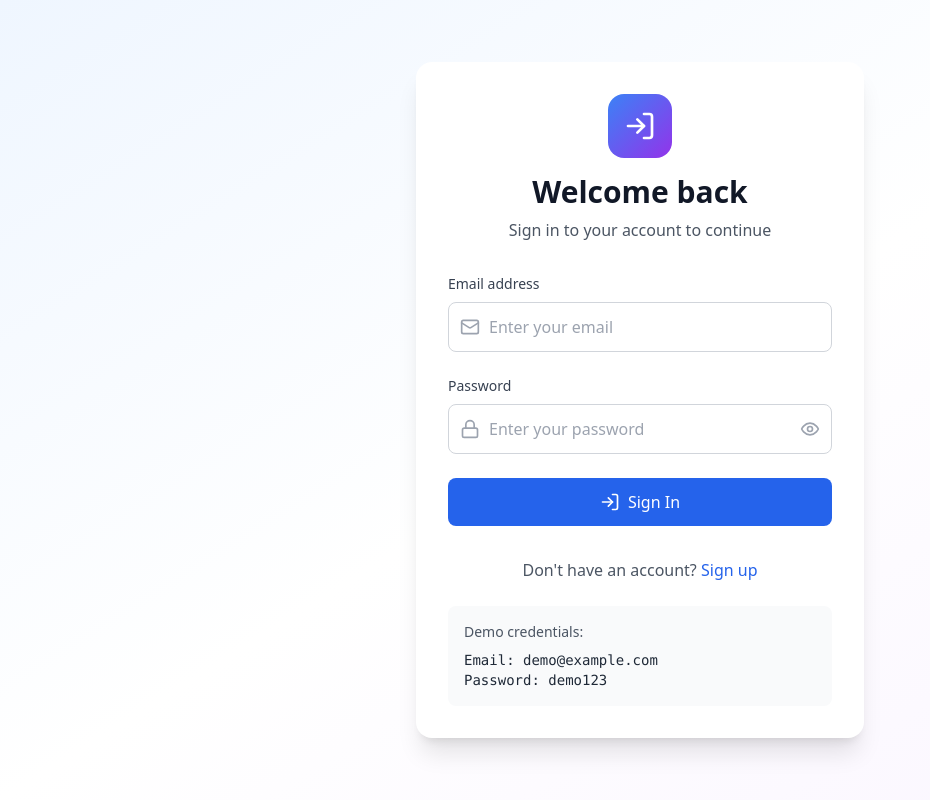
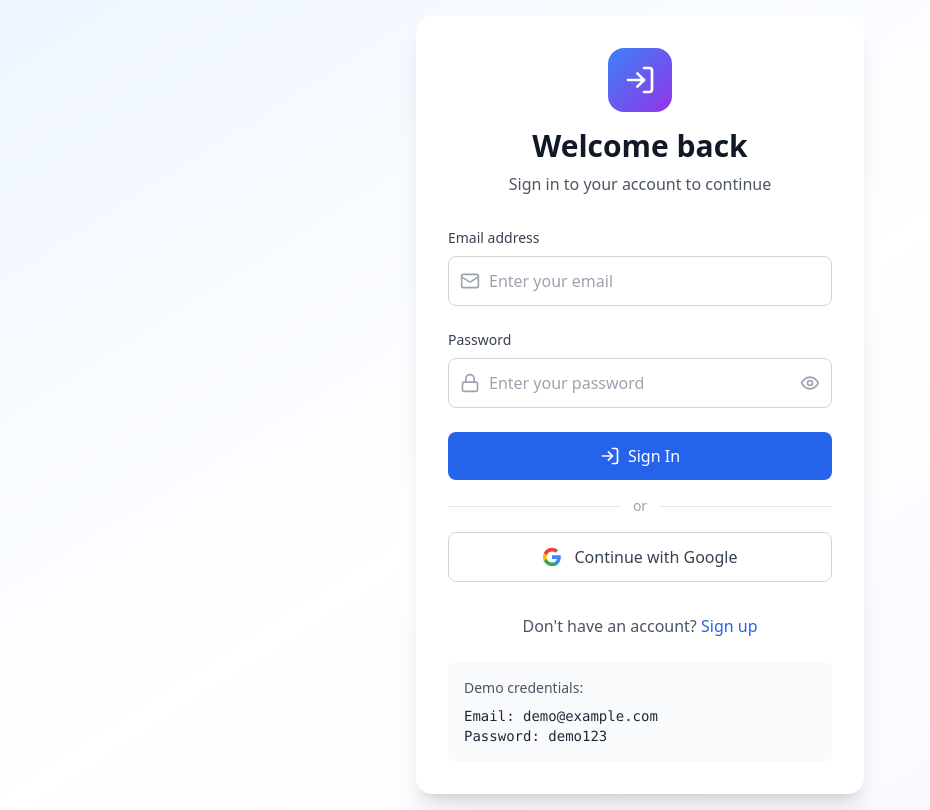
Before and after one commit to Fitibaldi/CashKarma, a React (Vite) app: page / in a window 1280 px wide. Shown: the whole page, without its empty margins (0-930 px from the left). Built offline with nearby package versions, Linux system fonts and the light colour scheme; no server answers.

Commit message:
Implemented Google Authentication

```diff
--- a/src/components/LoginForm.tsx
+++ b/src/components/LoginForm.tsx
@@ -7,13 +7,14 @@
 }
 
 export const LoginForm: React.FC<LoginFormProps> = ({ onSwitchToRegister }) => {
-  const { login } = useAuth();
+  const { login, loginWithGoogle } = useAuth();
   const [formData, setFormData] = useState({
     email: '',
     password: ''
   });
   const [showPassword, setShowPassword] = useState(false);
   const [loading, setLoading] = useState(false);
+  const [googleLoading, setGoogleLoading] = useState(false);
   const [error, setError] = useState('');
 
   const handleSubmit = async (e: React.FormEvent) => {
@@ -27,6 +28,17 @@
       setError(err instanceof Error ? err.message : 'Login failed');
     } finally {
       setLoading(false);
+    }
+  };
+
+  const handleGoogleLogin = async () => {
+    setGoogleLoading(true);
+    setError('');
+    try {
+      await loginWithGoogle();
+    } catch (err) {
+      setError(err instanceof Error ? err.message : 'Google sign-in failed');
+      setGoogleLoading(false);
     }
   };
 
@@ -115,6 +127,33 @@
         </button>
       </form>
 
+      <div className="mt-4 flex items-center gap-3">
+        <div className="flex-1 h-px bg-gray-200" />
+        <span className="text-sm text-gray-400">or</span>
+        <div className="flex-1 h-px bg-gray-200" />
+      </div>
+
+      <button
+        type="button"
+        onClick={handleGoogleLogin}
+        disabled={googleLoading}
+        className="mt-4 w-full border border-gray-300 hover:border-gray-400 bg-white hover:bg-gray-50 disabled:opacity-50 text-gray-700 py-3 px-4 rounded-lg font-medium transition-colors flex items-center justify-center space-x-3"
+      >
+        {googleLoading ? (
+          <div className="w-5 h-5 border-2 border-gray-400 border-t-transparent rounded-full animate-spin" />
+        ) : (
+          <>
+            <svg className="w-5 h-5" viewBox="0 0 24 24">
+              <path fill="#4285F4" d="M22.56 12.25c0-.78-.07-1.53-.2-2.25H12v4.26h5.92c-.26 1.37-1.04 2.53-2.21 3.31v2.77h3.57c2.08-1.92 3.28-4.74 3.28-8.09z"/>
+              <path fill="#34A853" d="M12 23c2.97 0 5.46-.98 7.28-2.66l-3.57-2.77c-.98.66-2.23 1.06-3.71 1.06-2.86 0-5.29-1.93-6.16-4.53H2.18v2.84C3.99 20.53 7.7 23 12 23z"/>
+              <path fill="#FBBC05" d="M5.84 14.09c-.22-.66-.35-1.36-.35-2.09s.13-1.43.35-2.09V7.07H2.18C1.43 8.55 1 10.22 1 12s.43 3.45 1.18 4.93l3.66-2.84z"/>
+              <path fill="#EA4335" d="M12 5.38c1.62 0 3.06.56 4.21 1.64l3.15-3.15C17.45 2.09 14.97 1 12 1 7.7 1 3.99 3.47 2.18 7.07l3.66 2.84c.87-2.6 3.3-4.53 6.16-4.53z"/>
+            </svg>
+            <span>Continue with Google</span>
+          </>
+        )}
+      </button>
+
       <div className="mt-8 text-center">
         <p className="text-gray-600">
           Don't have an account?{' '}
--- a/src/components/RegisterForm.tsx
+++ b/src/components/RegisterForm.tsx
@@ -7,7 +7,7 @@
 }
 
 export const RegisterForm: React.FC<RegisterFormProps> = ({ onSwitchToLogin }) => {
-  const { register } = useAuth();
+  const { register, loginWithGoogle } = useAuth();
   const [formData, setFormData] = useState({
     firstName: '',
     lastName: '',
@@ -18,6 +18,7 @@
   const [showPassword, setShowPassword] = useState(false);
   const [showConfirmPassword, setShowConfirmPassword] = useState(false);
   const [loading, setLoading] = useState(false);
+  const [googleLoading, setGoogleLoading] = useState(false);
   const [error, setError] = useState('');
 
   const handleSubmit = async (e: React.FormEvent) => {
@@ -44,6 +45,17 @@
       setError(err instanceof Error ? err.message : 'Registration failed');
     } finally {
       setLoading(false);
+    }
+  };
+
+  const handleGoogleSignUp = async () => {
+    setGoogleLoading(true);
+    setError('');
+    try {
+      await loginWithGoogle();
+    } catch (err) {
+      setError(err instanceof Error ? err.message : 'Google sign-up failed');
+      setGoogleLoading(false);
     }
   };
 
@@ -199,6 +211,33 @@
         </button>
       </form>
 
+      <div className="mt-4 flex items-center gap-3">
+        <div className="flex-1 h-px bg-gray-200" />
+        <span className="text-sm text-gray-400">or</span>
+        <div className="flex-1 h-px bg-gray-200" />
+      </div>
+
+      <button
+        type="button"
+        onClick={handleGoogleSignUp}
+        disabled={googleLoading}
+        className="mt-4 w-full border border-gray-300 hover:border-gray-400 bg-white hover:bg-gray-50 disabled:opacity-50 text-gray-700 py-3 px-4 rounded-lg font-medium transition-colors flex items-center justify-center space-x-3"
+      >
+        {googleLoading ? (
+          <div className="w-5 h-5 border-2 border-gray-400 border-t-transparent rounded-full animate-spin" />
+        ) : (
+          <>
+            <svg className="w-5 h-5" viewBox="0 0 24 24">
+              <path fill="#4285F4" d="M22.56 12.25c0-.78-.07-1.53-.2-2.25H12v4.26h5.92c-.26 1.37-1.04 2.53-2.21 3.31v2.77h3.57c2.08-1.92 3.28-4.74 3.28-8.09z"/>
+              <path fill="#34A853" d="M12 23c2.97 0 5.46-.98 7.28-2.66l-3.57-2.77c-.98.66-2.23 1.06-3.71 1.06-2.86 0-5.29-1.93-6.16-4.53H2.18v2.84C3.99 20.53 7.7 23 12 23z"/>
+              <path fill="#FBBC05" d="M5.84 14.09c-.22-.66-.35-1.36-.35-2.09s.13-1.43.35-2.09V7.07H2.18C1.43 8.55 1 10.22 1 12s.43 3.45 1.18 4.93l3.66-2.84z"/>
+              <path fill="#EA4335" d="M12 5.38c1.62 0 3.06.56 4.21 1.64l3.15-3.15C17.45 2.09 14.97 1 12 1 7.7 1 3.99 3.47 2.18 7.07l3.66 2.84c.87-2.6 3.3-4.53 6.16-4.53z"/>
+            </svg>
+            <span>Sign up with Google</span>
+          </>
+        )}
+      </button>
+
       <div className="mt-8 text-center">
         <p className="text-gray-600">
           Already have an account?{' '}
--- a/src/contexts/AuthContext.tsx
+++ b/src/contexts/AuthContext.tsx
@@ -1,6 +1,6 @@
 import React, { createContext, useContext, useState, useEffect, ReactNode } from 'react'
 import { User, LoginCredentials, RegisterCredentials, AuthContextType } from '../types/auth'
-import { authenticateUser, registerUser, updateUserProfile, signOut } from '../utils/auth'
+import { authenticateUser, registerUser, updateUserProfile, signOut, signInWithGoogle } from '../utils/auth'
 import { supabase } from '../lib/supabase'
 
 type ProfileRow = { id: string; email: string; first_name: string; last_name: string; created_at: string; avatar_url: string | null; currency: string | null }
@@ -34,11 +34,32 @@
 
         if (session?.user && (event === 'SIGNED_IN' || event === 'INITIAL_SESSION')) {
           try {
-            const result = await supabase
+            let result = await supabase
               .from('profiles')
               .select('*')
               .eq('id', session.user.id)
               .single()
+
+            // For OAuth users (e.g. Google), create profile if it doesn't exist
+            if (result.error && session.user.app_metadata?.provider !== 'email') {
+              const meta = session.user.user_metadata
+              const fullName: string = meta?.full_name ?? meta?.name ?? ''
+              const [firstName = '', ...rest] = fullName.split(' ')
+              const lastName = rest.join(' ')
+              await supabase.from('profiles').insert({
+                id: session.user.id,
+                email: session.user.email ?? '',
+                first_name: meta?.given_name ?? firstName,
+                last_name: meta?.family_name ?? lastName,
+                avatar_url: meta?.avatar_url ?? meta?.picture ?? null,
+              })
+              result = await supabase
+                .from('profiles')
+                .select('*')
+                .eq('id', session.user.id)
+                .single()
+            }
+
             const profile = result.data as ProfileRow | null
             if (profile) {
               setUser({
@@ -74,6 +95,11 @@
     // onAuthStateChange fires SIGNED_IN and sets user state
   }
 
+  const loginWithGoogle = async (): Promise<void> => {
+    await signInWithGoogle()
+    // Supabase redirects to Google; onAuthStateChange handles the rest after redirect
+  }
+
   const logout = async (): Promise<void> => {
     await signOut()
     // onAuthStateChange fires SIGNED_OUT and clears user state
@@ -89,6 +115,7 @@
     user,
     login,
     register,
+    loginWithGoogle,
     logout,
     updateProfile,
     loading,
--- a/src/types/auth.ts
+++ b/src/types/auth.ts
@@ -30,6 +30,7 @@
   user: User | null;
   login: (credentials: LoginCredentials) => Promise<void>;
   register: (credentials: RegisterCredentials) => Promise<void>;
+  loginWithGoogle: () => Promise<void>;
   logout: () => Promise<void>;
   updateProfile: (data: { firstName?: string; lastName?: string; avatarUrl?: string; currency?: string }) => Promise<void>;
   loading: boolean;
--- a/src/utils/auth.ts
+++ b/src/utils/auth.ts
@@ -109,6 +109,16 @@
   return data.map(rowToUser)
 }
 
+export async function signInWithGoogle(): Promise<void> {
+  const { error } = await supabase.auth.signInWithOAuth({
+    provider: 'google',
+    options: {
+      redirectTo: window.location.origin,
+    },
+  })
+  if (error) throw new Error(error.message)
+}
+
 export async function signOut(): Promise<void> {
   await supabase.auth.signOut()
 }
```
